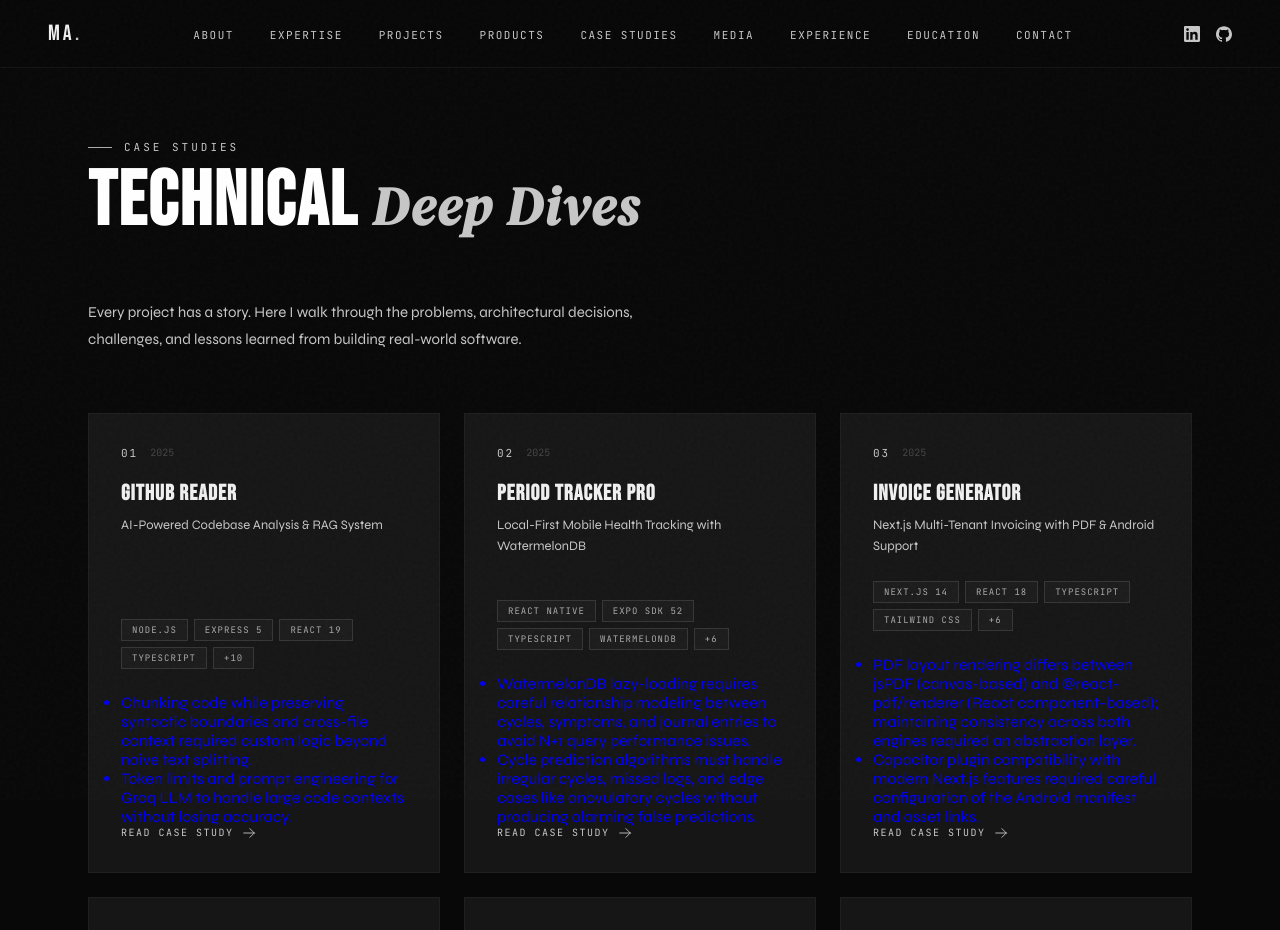
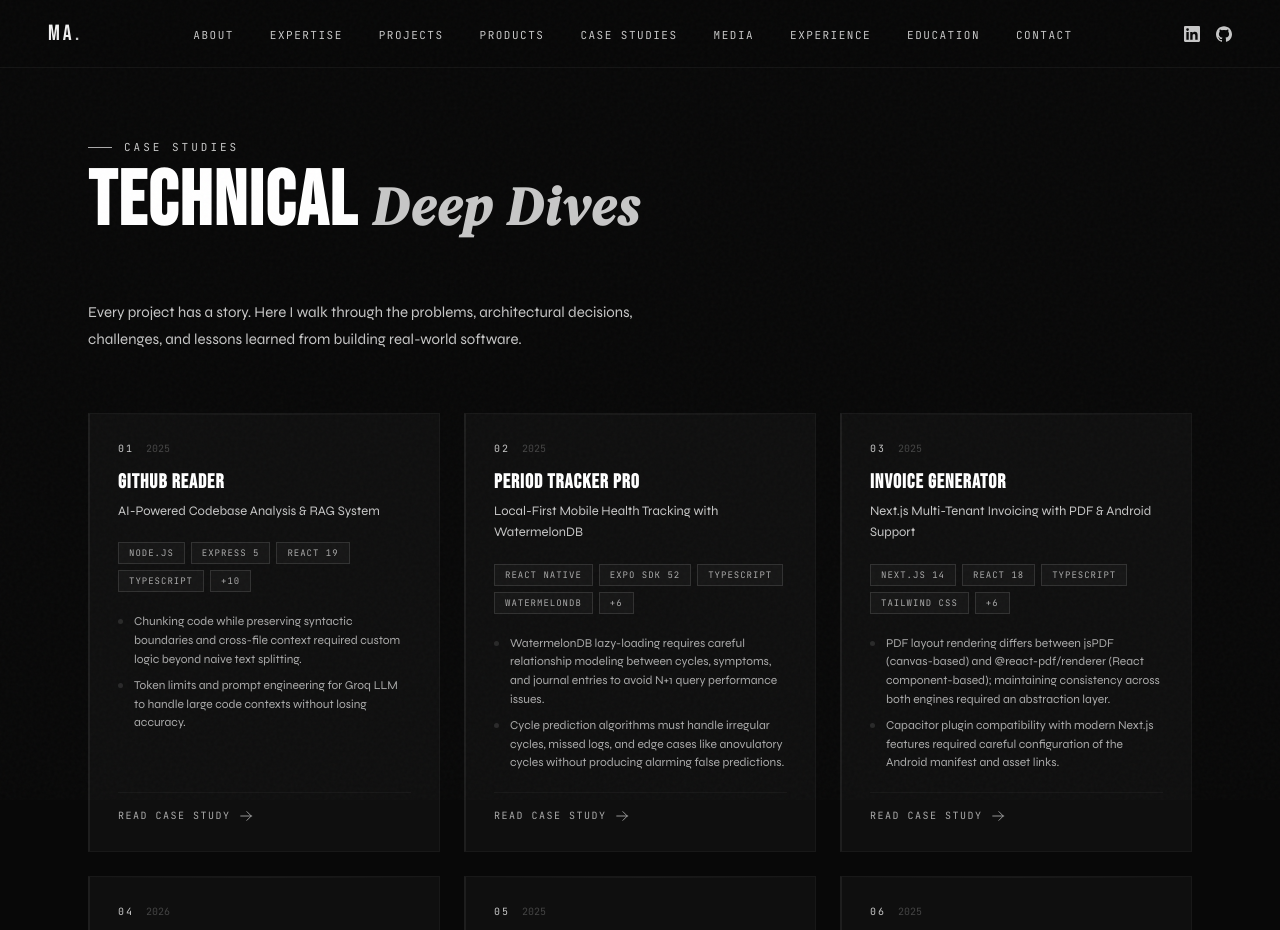
Before and after one commit to abdullah2k05/portfolio, a React (Vite) app: page /articles in a window 1280 px wide. Shown: the top 930 px of the page. Built offline with nearby package versions, Linux system fonts and the light colour scheme; no server answers; the HTML template or start-up script is replaced by a standard one.

Commit message:
added blogs on appearence

```diff
--- a/src/index.css
+++ b/src/index.css
@@ -1792,7 +1792,8 @@ textarea.admin-input {
   padding: 40px 0 80px;
 }
 
-/* Articles Section (homepage grid) */
+/* Articles Section */
+#articles-page { background: var(--black); }
 #articles { background: var(--black); }
 
 .articles-grid {
@@ -1802,31 +1803,45 @@ textarea.admin-input {
 }
 
 .article-card {
-  padding: 32px;
-  background: var(--black-3);
+  padding: 28px;
+  background: var(--black-2);
   border: 1px solid rgba(255,255,255,0.04);
+  border-left: 2px solid rgba(200,200,200,0.08);
   display: flex;
   flex-direction: column;
   text-decoration: none;
-  transition: transform 0.3s var(--ease-out), border-color 0.3s, box-shadow 0.3s;
+  transition: transform 0.3s var(--ease-out), border-color 0.3s, box-shadow 0.3s,
+    border-left-color 0.3s;
+  position: relative;
+}
+
+.article-card::before {
+  content: '';
+  position: absolute;
+  top: 0; left: 0; right: 0;
+  height: 1px;
+  background: linear-gradient(to right, transparent, rgba(200,200,200,0.06), transparent);
+  pointer-events: none;
 }
 
 .article-card:hover {
-  transform: translateY(-6px);
-  border-color: rgba(200,200,200,0.15);
-  box-shadow: 0 16px 40px rgba(0,0,0,0.5);
+  transform: translateY(-4px);
+  border-color: rgba(200,200,200,0.12);
+  border-left-color: var(--accent);
+  box-shadow: 0 12px 40px rgba(0,0,0,0.5),
+    -4px 0 24px rgba(200,200,200,0.04);
 }
 
 .article-card-meta {
   display: flex;
   gap: 12px;
   align-items: center;
-  margin-bottom: 20px;
+  margin-bottom: 16px;
 }
 
 .article-card-num {
   font-family: var(--font-mono);
-  font-size: 11px;
+  font-size: 10px;
   letter-spacing: 2px;
   color: var(--gray-light);
 }
@@ -1839,25 +1854,55 @@ textarea.admin-input {
 
 .article-card h3 {
   font-family: var(--font-display);
-  font-size: 22px;
+  font-size: 20px;
   letter-spacing: 1px;
-  color: var(--white);
+  color: var(--white-pure);
   margin-bottom: 8px;
+  line-height: 1.1;
 }
 
 .article-card p {
   font-size: 13px;
   color: var(--gray-light);
-  line-height: 1.6;
-  margin-bottom: 24px;
-  flex-grow: 1;
+  line-height: 1.65;
+  margin-bottom: 20px;
 }
 
 .article-card-tech {
   display: flex;
   flex-wrap: wrap;
   gap: 6px;
-  margin-bottom: 24px;
+  margin-bottom: 20px;
+}
+
+.article-card-highlights {
+  list-style: none;
+  padding: 0;
+  margin: 0 0 20px;
+  display: flex;
+  flex-direction: column;
+  gap: 8px;
+  flex-grow: 1;
+}
+
+.article-card-highlights li {
+  font-size: 12px;
+  line-height: 1.55;
+  color: var(--silver);
+  padding-left: 16px;
+  position: relative;
+}
+
+.article-card-highlights li::before {
+  content: '';
+  position: absolute;
+  left: 0;
+  top: 7px;
+  width: 5px;
+  height: 5px;
+  background: var(--gray);
+  border-radius: 50%;
+  opacity: 0.5;
 }
 
 .article-card-cta {
@@ -1865,16 +1910,18 @@ textarea.admin-input {
   font-size: 10px;
   letter-spacing: 1.5px;
   text-transform: uppercase;
-  color: var(--gray-light);
+  color: var(--silver);
   display: flex;
   align-items: center;
   gap: 8px;
-  transition: color 0.2s;
-  margin-top: auto;
+  transition: color 0.2s, gap 0.3s var(--ease-out);
+  padding-top: 16px;
+  border-top: 1px solid rgba(255,255,255,0.04);
 }
 
 .article-card:hover .article-card-cta {
   color: var(--white);
+  gap: 12px;
 }
 
 .article-card-cta svg {
```
Also changed, not shown: 3 other files (tests, documents, lock files or other folders).
